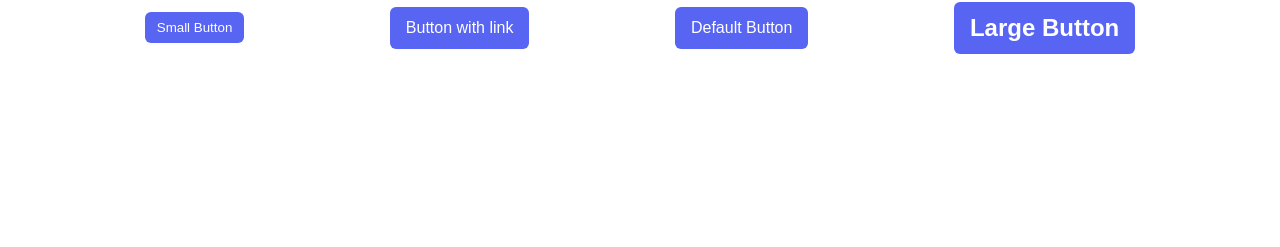
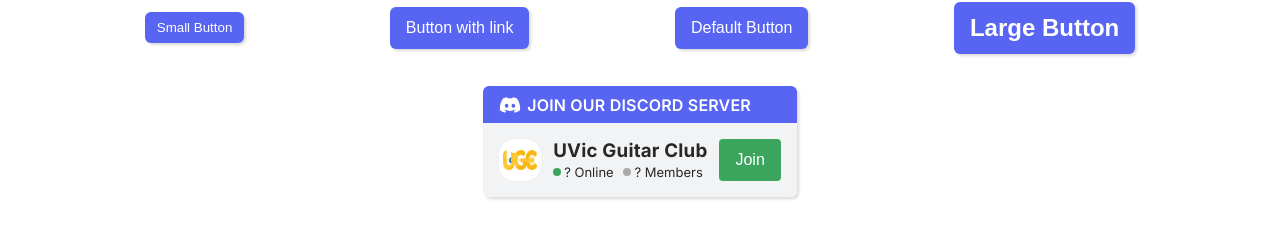
Before and after one commit to biryaniq/GuitarClubNew, a Next.js app: page /components in a window 1280 px wide. Shown: the part 118-365 px from the top of the page. Built offline with nearby package versions, Linux system fonts and the light colour scheme; no server answers.

Commit message:
Discord Invite Imitation component with working dynamic data from discord API

```diff
--- a/components/Button.tsx
+++ b/components/Button.tsx
@@ -8,9 +8,11 @@ const Shared = css`
   background-color: var(--blue);
   color: var(--white);
   cursor: pointer;
+  box-shadow: 2px 2px 3px rgb(0, 0, 0, 0.15);
   transition: 0.3s ease;
   :hover {
     filter: brightness(0.75) contrast(1.3);
+    box-shadow: 0 0 4px rgb(0, 0, 0, 0.4);
   }
 `;
 
--- a/components/DiscordInvite.tsx
+++ b/components/DiscordInvite.tsx
@@ -1,7 +1,174 @@
-import React from "react";
+import { css } from "@emotion/react";
+import styled from "@emotion/styled";
+import axios from "axios";
+import Image from "next/image";
+import React, { useEffect, useState } from "react";
+import { FaDiscord } from "react-icons/fa";
+import config from "../config/config";
+
+const DiscordImitationRoot = styled.div`
+  border-radius: var(--br);
+  box-shadow: 2px 2px 3px rgb(0, 0, 0, 0.15);
+`;
+
+const DiscordImitationHeader = styled.div`
+  padding: 0.5em 1em;
+  border-radius: var(--br) var(--br) 0 0;
+  background-color: var(--blue);
+  color: var(--white);
+  font-weight: 600;
+  letter-spacing: 0.2px;
+`;
+
+const DiscordImitationEmbed = styled.div`
+  padding: 1em;
+  border-radius: 0 0 var(--br) var(--br);
+  background-color: #f2f3f5;
+  color: var(--black);
+  display: flex;
+  justify-content: space-between;
+  align-items: center;
+  gap: 0.75em;
+`;
+
+const ServerIcon = styled.div`
+  height: 42px;
+  width: 42px;
+  border-radius: var(--md);
+  display: flex;
+  justify-content: center;
+  align-items: center;
+  background-color: var(--white);
+`;
+
+const ServerInfo = styled.div`
+  h3 {
+    letter-spacing: 0.2px;
+    margin-block-start: 0;
+    margin-block-end: 0;
+  }
+`;
+
+const ServerApi = styled.div`
+  margin-top: 2px;
+  font-size: 13px;
+  span:not(:last-child) {
+    margin-right: 0.75em;
+  }
+`;
+
+const CountIndicator = css`
+  height: 8px;
+  width: 8px;
+  margin: 0 3px 1px 0;
+  border-radius: 50%;
+  display: inline-block;
+`;
+
+const OnlineCount = styled.span`
+  background-color: #3ba55d;
+  ${CountIndicator}
+`;
+
+const MemberCount = styled.span`
+  background-color: #aaa;
+  ${CountIndicator}
+`;
+
+const InviteButton = styled.button`
+  background-color: #3ba55d;
+  border: 0;
+  border-radius: 4px;
+  padding: calc(1.5 * var(--sm)) var(--md);
+  font-size: var(--md);
+  font-weight: 500;
+  color: var(--white);
+  cursor: pointer;
+  transition: 0.25s ease;
+  :hover {
+    background-color: #2d7d46;
+  }
+`;
+
+const FixFaDiscord = styled(FaDiscord)`
+  font-size: 22px;
+  margin-bottom: -5px;
+  margin-right: 6px;
+`;
+
+interface ServerDataResponse {
+  approximate_member_count: number;
+  approximate_presence_count: 19;
+  channel: { id: string; name: string; type: number };
+  code: string;
+  expires_at: any;
+  guild: {
+    id: string;
+    name: string;
+    splash: any;
+    banner: any;
+    description: any;
+    features: any;
+    icon: string;
+    nsfw: boolean;
+    nsfw_level: number;
+    premium_subscription_count: number;
+    vanity_url_code: any;
+    verification_level: number;
+  };
+  inviter: {
+    avatar: string;
+    avatar_decoration: any;
+    discriminator: string;
+    id: string;
+    public_flags: number;
+    username: string;
+  };
+}
 
 const DiscordInvite = () => {
-  return <div>DiscordInvite</div>;
+  const [serverData, setServerData] = useState<ServerDataResponse>();
+
+  useEffect(() => {
+    const getInviteData = async () => {
+      const response = await axios({
+        method: "get",
+        url: `https://discord.com/api/v9/invites/${config.discord_invite_code}?with_counts=true&with_expiration=true`,
+      });
+      setServerData(response.data);
+    };
+    getInviteData();
+  }, []);
+
+  return (
+    <DiscordImitationRoot>
+      <DiscordImitationHeader>
+        <FixFaDiscord />
+        JOIN OUR DISCORD SERVER
+      </DiscordImitationHeader>
+      <DiscordImitationEmbed>
+        <ServerIcon>
+          <Image src="/Logo.jpg" width={34} height={20} />
+        </ServerIcon>
+        <ServerInfo>
+          <h3>UVic Guitar Club</h3>
+          <ServerApi>
+            <span>
+              <OnlineCount></OnlineCount>
+              {serverData ? serverData.approximate_presence_count : "?"} Online
+            </span>
+            <span>
+              <MemberCount></MemberCount>
+              {serverData ? serverData.approximate_member_count : "?"} Members
+            </span>
+          </ServerApi>
+        </ServerInfo>
+        <a href={`https://discord.gg/${config.discord_invite_code}`}>
+          <InviteButton>Join</InviteButton>
+        </a>
+      </DiscordImitationEmbed>
+    </DiscordImitationRoot>
+  );
 };
 
 export default DiscordInvite;
--- a/components/SocialIcons.tsx
+++ b/components/SocialIcons.tsx
@@ -19,7 +19,9 @@ const SocialIcons = ({ socialIcons }: { socialIcons: SocialIcon[] }) => {
   return (
     <SocialIconRow>
       {socialIcons.map((socialIcon: SocialIcon) => (
-        <SocialIconLink href={socialIcon.url}>{socialIcon.icon}</SocialIconLink>
+        <SocialIconLink key={socialIcon.url} href={socialIcon.url}>
+          {socialIcon.icon}
+        </SocialIconLink>
       ))}
     </SocialIconRow>
   );
--- a/components/Wrapper.tsx
+++ b/components/Wrapper.tsx
@@ -6,6 +6,7 @@ import ugcLogo from "../public/Logo.jpg";
 import Image from "next/image";
 
 import { FaDiscord } from "react-icons/fa";
+import config from "../config/config";
 
 const Layout = styled.div`
   max-width: 1200px;
@@ -57,8 +58,8 @@ const Wrapper = ({ children }: { children: React.ReactNode }) => {
     { name: "Sandbox", path: "/components" },
   ];
   const socialIcons: SocialIcon[] = [
-    { icon: <FaDiscord />, url: "https://google.com" },
-    { icon: <></>, url: "https://google.com" },
+    { icon: <FaDiscord />, url: `https://discord.gg/${config.discord_invite_code}` },
+    { icon: <></>, url: "https://googles.com" },
   ];
 
   return (
--- /dev/null
+++ b/config/config.ts
@@ -0,0 +1,9 @@
+interface Config {
+  discord_invite_code: string;
+}
+
+const config: Config = {
+  discord_invite_code: "2nBDKJkVUS",
+};
+
+export default config;
--- a/package.json
+++ b/package.json
@@ -14,6 +14,7 @@
     "@emotion/react": "^11.10.4",
     "@emotion/styled": "^11.10.4",
     "@types/react-helmet": "^6.1.5",
+    "axios": "^0.27.2",
     "babel-plugin-styled-components": "^2.0.7",
     "eslint-config-airbnb": "^19.0.4",
     "eslint-config-airbnb-typescript": "^17.0.0",
--- a/pages/components.tsx
+++ b/pages/components.tsx
@@ -2,6 +2,7 @@ import React from "react";
 import Button from "../components/Button";
 import styled from "@emotion/styled";
 import Wrapper from "../components/Wrapper";
+import DiscordInvite from "../components/DiscordInvite";
 
 const Table = styled.div`
   padding: 2em;
@@ -28,7 +29,9 @@ const Components = () => {
           <Button text="Default Button" />
           <Button size="lg" text="Large Button" />
         </Row>
-        <Row></Row>
+        <Row>
+          <DiscordInvite />
+        </Row>
       </Table>
     </Wrapper>
   );
```
Also changed, not shown: 1 other file (tests, documents, lock files or other folders).
